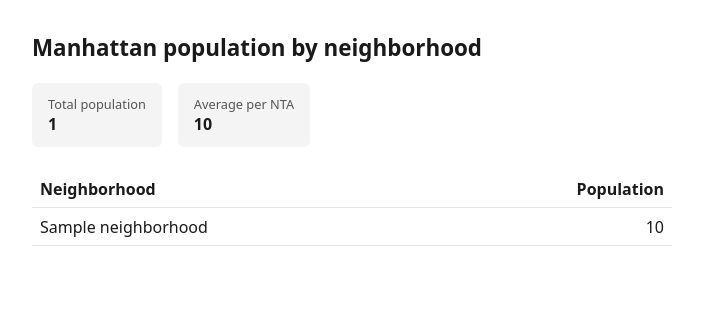
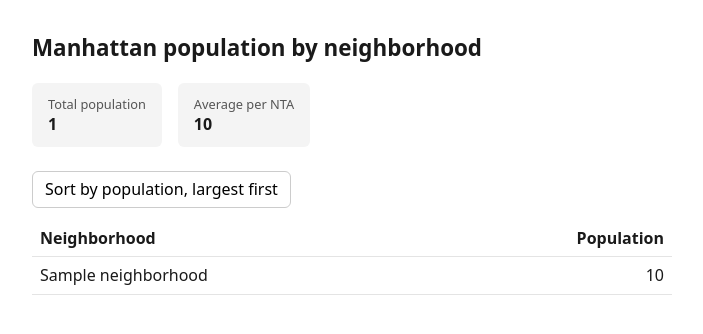
Before and after one commit to DivyanshiBajaj/Manhattan-app, a Flask app: template templates/index.html in a window 1280 px wide. Shown: the top 334 px of the page, without its empty margins (288-991 px from the left). Run offline with Flask 3, Linux system fonts and the light colour scheme; the template is opened without the code that fills it: most values are stand-ins (such as "Sample title", 1, 10 or a date in 2020); some libraries are stand-ins or nearby versions.

Commit message:
sort button

```diff
--- a/templates/index.html
+++ b/templates/index.html
@@ -27,6 +27,15 @@
       border-bottom: 1px solid #e4e4e4;
     }
     td.num, th.num { text-align: right; font-variant-numeric: tabular-nums; }
+    button {
+      font: inherit;
+      margin: 0 0 0.75rem;
+      padding: 0.4rem 0.75rem;
+      border: 1px solid #ccc;
+      border-radius: 6px;
+      background: #fff;
+      cursor: pointer;
+    }
   </style>
 </head>
 <body>
@@ -41,6 +50,7 @@
       <strong>{{ average_population | commas }}</strong>
     </div>
   </div>
+  <button type="button" id="sort-population">Sort by population, largest first</button>
   <table>
     <thead>
       <tr>
@@ -52,10 +62,33 @@
       {% for neighborhood in neighborhoods %}
       <tr>
         <td>{{ neighborhood.nta_name }}</td>
-        <td class="num">{{ neighborhood.population | commas }}</td>
+        <td class="num" data-population="{{ neighborhood.population }}">{{ neighborhood.population | commas }}</td>
       </tr>
       {% endfor %}
     </tbody>
   </table>
+  <script>
+    (function () {
+      const button = document.getElementById("sort-population");
+      const tbody = document.querySelector("table tbody");
+      let largestFirst = true;
+
+      button.addEventListener("click", function () {
+        const rows = Array.from(tbody.rows);
+        rows.sort(function (a, b) {
+          const aPopulation = Number(a.cells[1].dataset.population);
+          const bPopulation = Number(b.cells[1].dataset.population);
+          return largestFirst ? bPopulation - aPopulation : aPopulation - bPopulation;
+        });
+        rows.forEach(function (row) {
+          tbody.appendChild(row);
+        });
+        largestFirst = !largestFirst;
+        button.textContent = largestFirst
+          ? "Sort by population, largest first"
+          : "Sort by population, smallest first";
+      });
+    })();
+  </script>
 </body>
 </html>
```
